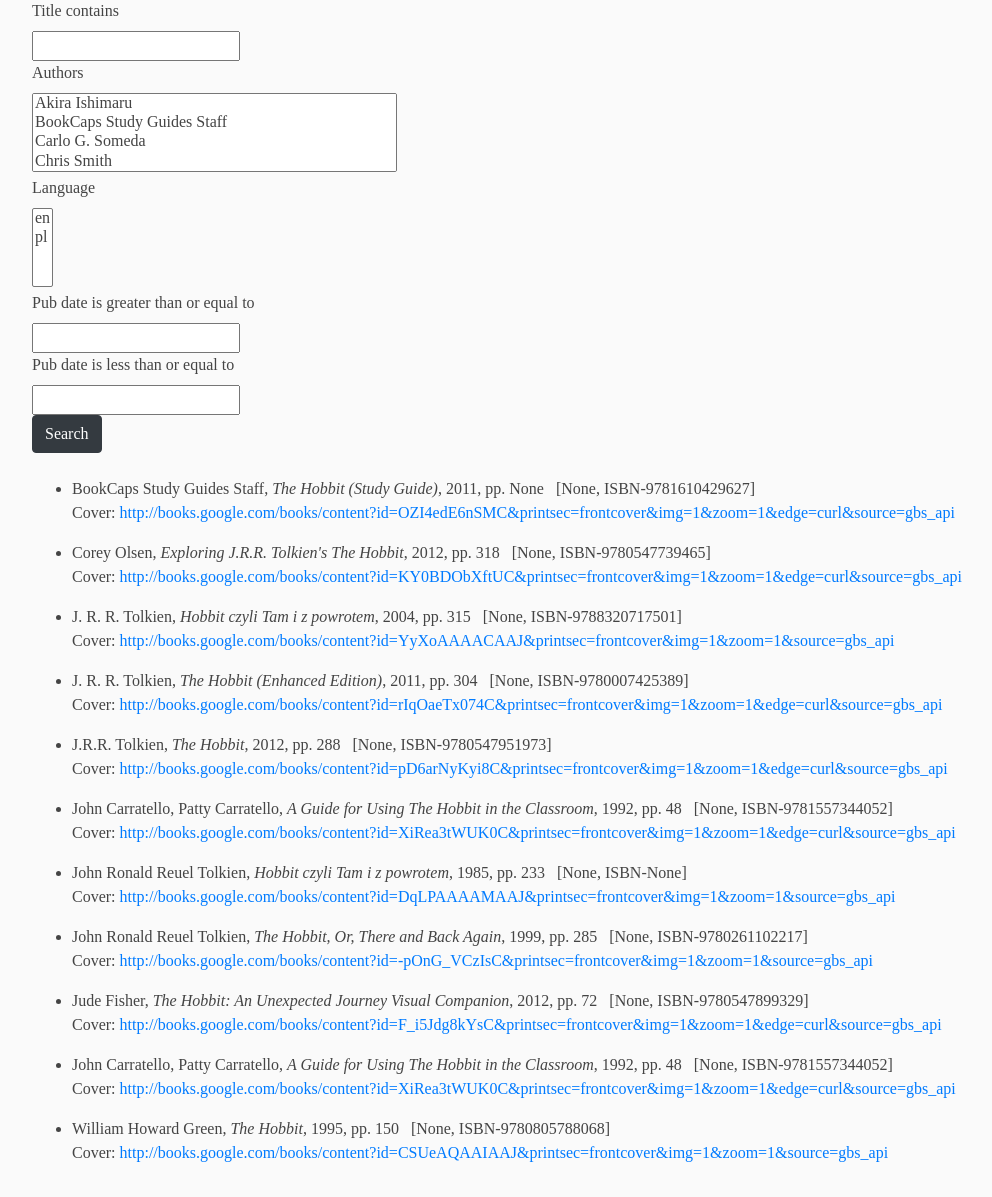
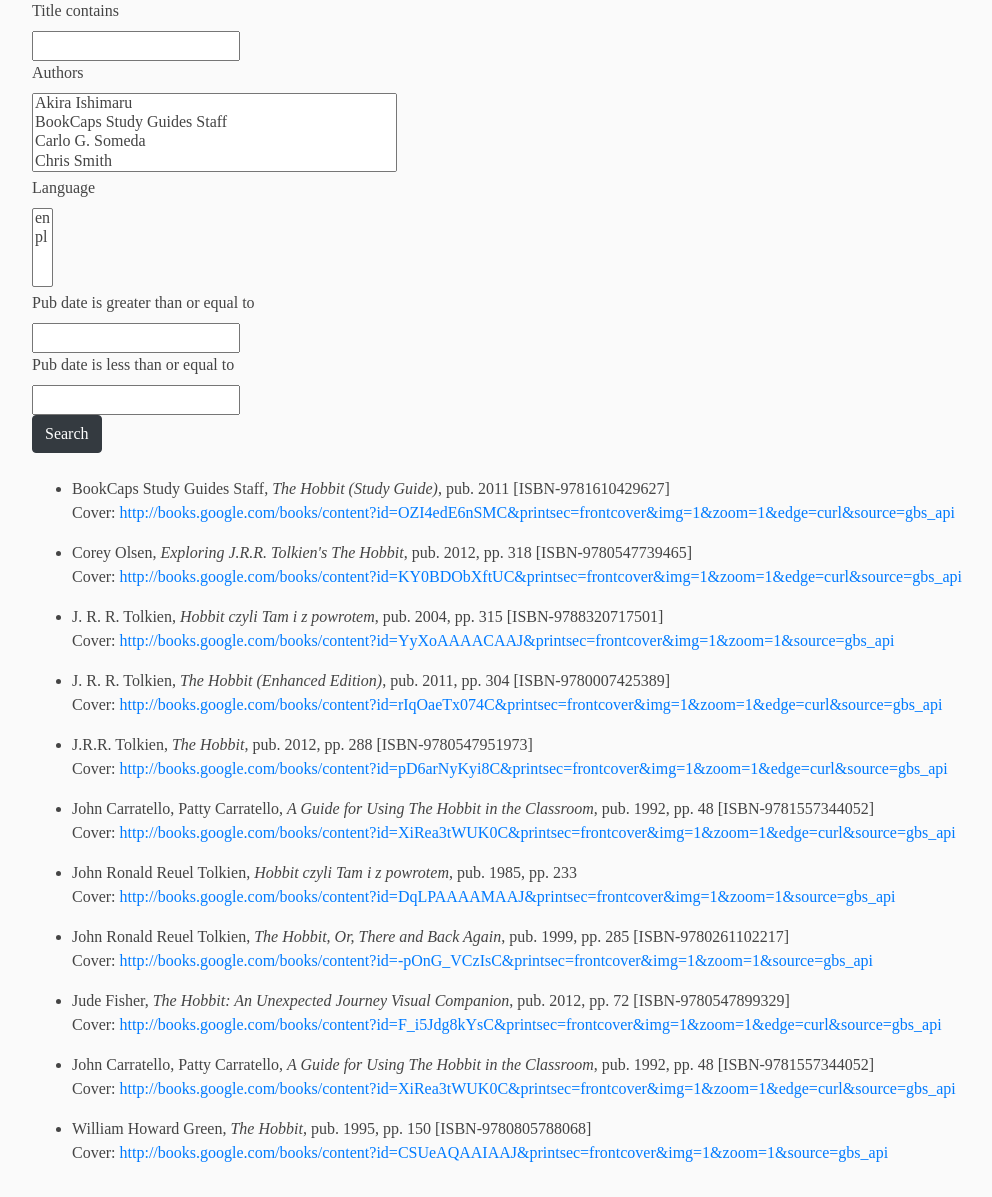
Before and after one commit to Hermotimos/GoogleBooks, a Django app: page / in a window 1280 px wide. Shown: the part 81-1278 px from the top of the page, without its empty margins (53-1045 px from the left). Run offline with Django 3.2, Linux system fonts and the light colour scheme; data comes from the database, SQL or seed files in the repository; some libraries are stand-ins or nearby versions; some web fonts are replaced.

Commit message:
temaplates improved

```diff
--- a/books/templates/books_import.html
+++ b/books/templates/books_import.html
@@ -59,9 +59,9 @@
           {% if book.title %} <i>{{ book.title }}</i>, {% endif %}
 
           {% if book.pub_date and book.pages %}
-            pub. {{ book.pub_date|slice:':4' }}, pp. {{ book.pages }}.
+            pub. {{ book.pub_date|slice:':4' }}, pp. {{ book.pages }}
           {% elif book.pub_date %}
-            pub. {{ book.pub_date|slice:':4' }}.
+            pub. {{ book.pub_date|slice:':4' }}
           {% elif book.pages %}
             , pp. {{ book.pages }}
           {% endif %}
@@ -71,7 +71,7 @@
           {% elif book.language %}
             [{{ book.language }}]
           {% elif book.isbn %}
-            [{{ book.isbn }}]
+            [ISBN-{{ book.isbn }}]
           {% endif %}
           <br>
           {% if book.cover_url %}
--- a/books/templates/books_list.html
+++ b/books/templates/books_list.html
@@ -20,11 +20,24 @@
     <ul>
       {% for book in filter.qs %}
         <li class="pb-3">
-          {{ book.authors.all|join:', ' }},
-          <i>{{ book.title }}</i>,
-          {{ book.pub_date|slice:':4' }},
-          pp. {{ book.pages }}&ensp;
-          [{{ book.language }}, ISBN-{{ book.isbn }}]
+          {% if book.authors.all %} {{ book.authors.all|join:', ' }}, {% endif %}
+          {% if book.title %} <i>{{ book.title }}</i>, {% endif %}
+
+          {% if book.pub_date and book.pages %}
+            pub. {{ book.pub_date|slice:':4' }}, pp. {{ book.pages }}
+          {% elif book.pub_date %}
+            pub. {{ book.pub_date|slice:':4' }}
+          {% elif book.pages %}
+            , pp. {{ book.pages }}
+          {% endif %}
+
+          {% if book.language and book.isbn %}
+            [{{ book.language }}, ISBN-{{ book.isbn }}]
+          {% elif book.language %}
+            [{{ book.language }}]
+          {% elif book.isbn %}
+            [ISBN-{{ book.isbn }}]
+          {% endif %}
           <br>
           {% if book.cover_url %}
             Cover: <a href="{{ book.cover_url }}">{{ book.cover_url }}</a>
```
